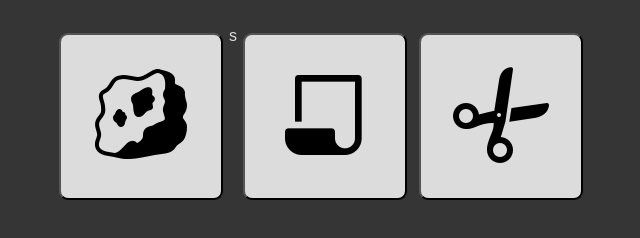
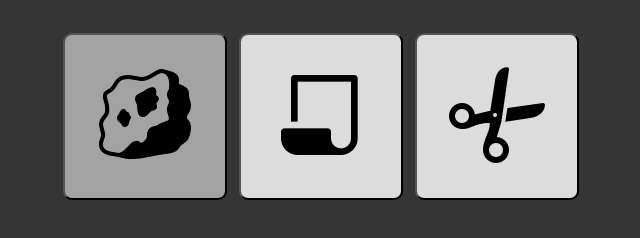
Before and after one commit to HamadAlsayed/rock-paper-scissors, a plain HTML site: page index.html in a window 1280 px wide. In both pictures the pointer is over the button 460 px from the left and 450 px from the top of the page. Shown: the part 334-572 px from the top of the page, without its empty margins (319-959 px from the left). Drawn offline with Linux system fonts and the light colour scheme.

Commit message:
Change button color on hover

```diff
--- a/index.html
+++ b/index.html
@@ -18,7 +18,7 @@
                 <button class="choice" id="rock">
                     <img src="./img/rock.png" alt="rock">
 
-                </button>s
+                </button>
 
                 <button class="choice" id="paper">
                     <img src="./img/paper.png" alt="paper">
--- a/style.css
+++ b/style.css
@@ -32,3 +32,7 @@ body, html {
     margin: 6px;
     border-radius: 9px;
 }
+
+.choice:hover {
+    background-color: #a3a3a3;
+}
```
